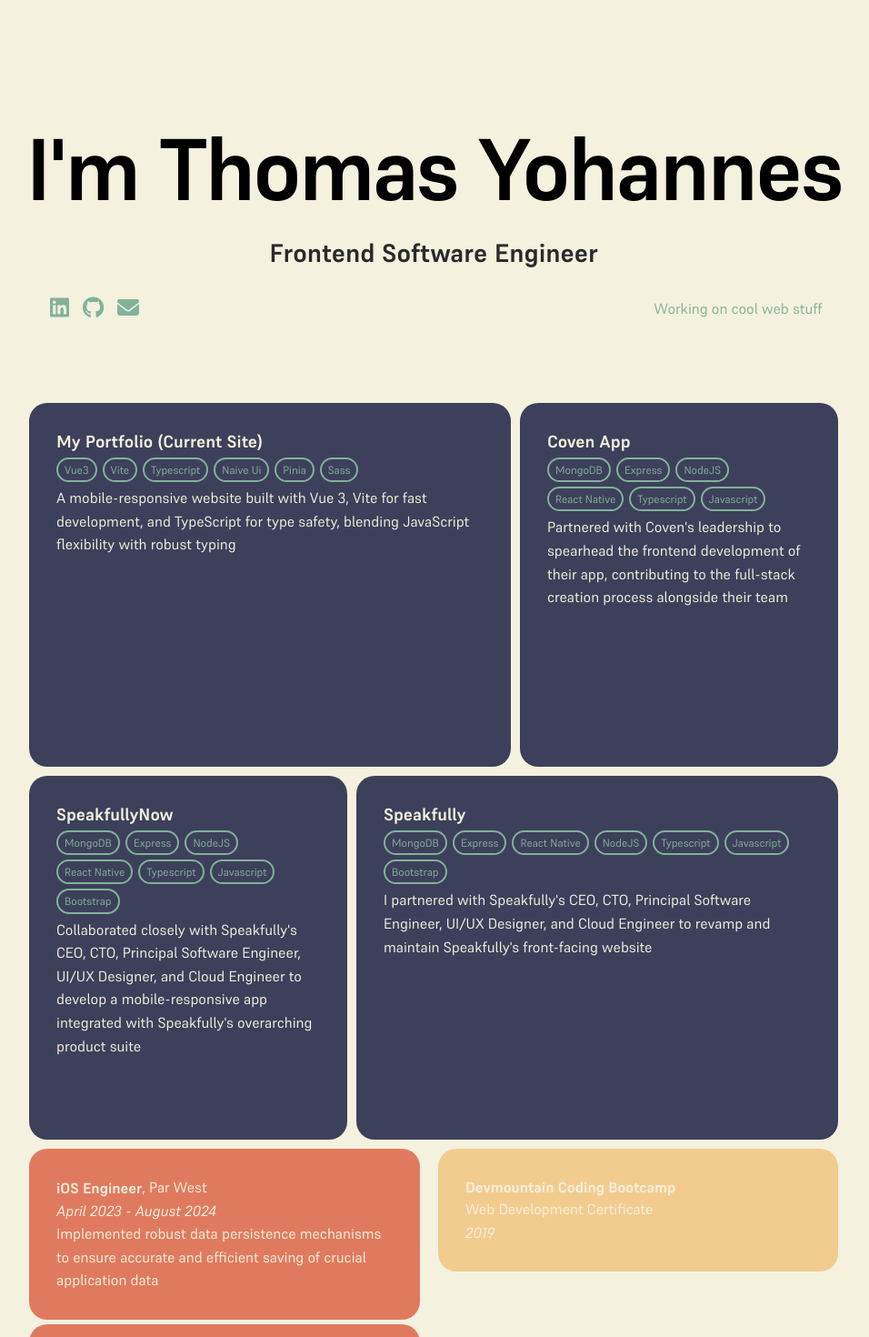
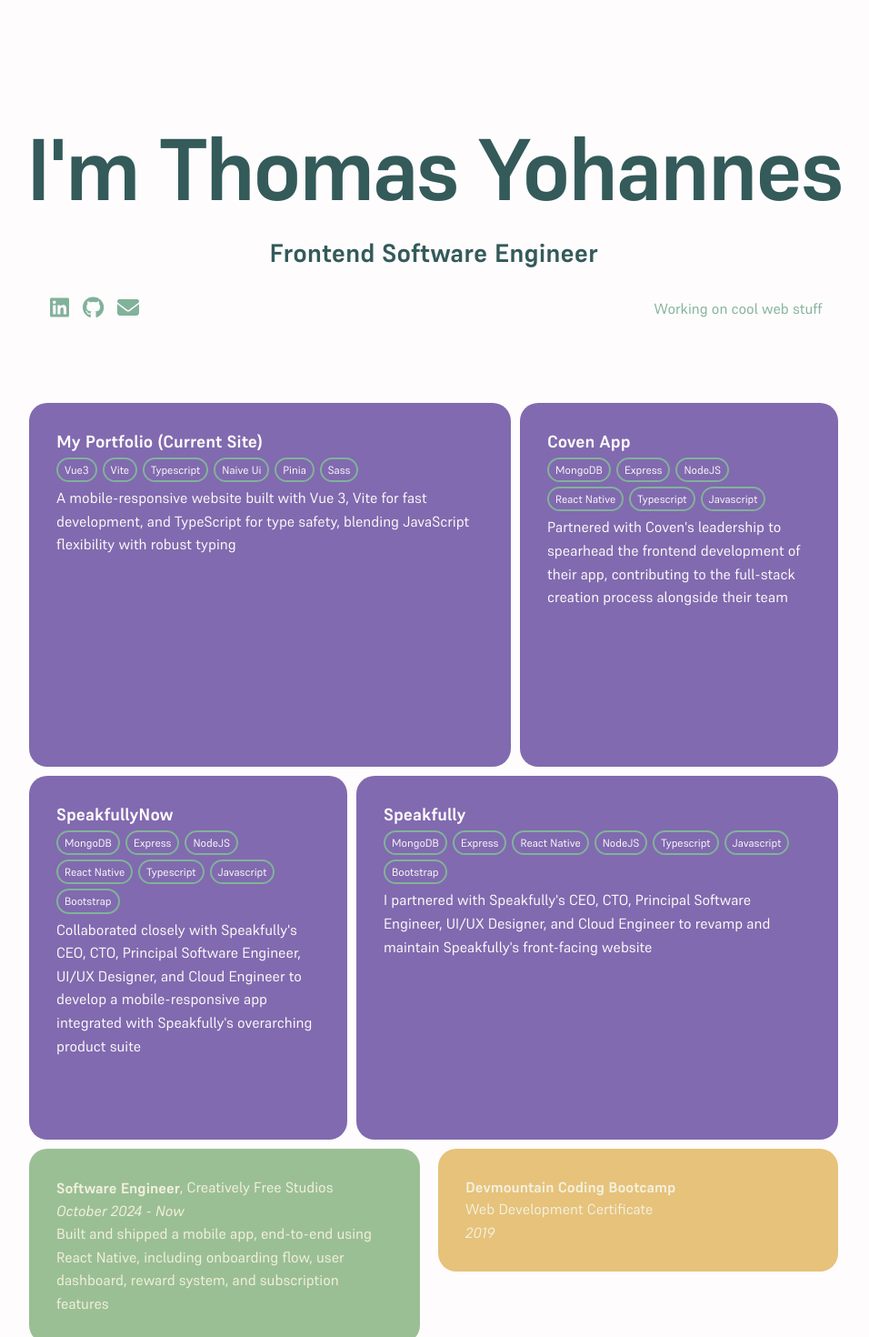
Before and after one commit to ThomYohan/VVNPortfolio, a Vue app: page / in a window 1280 px wide. Shown: the part 40-1510 px from the top of the page at 91% size, without its empty margins (163-1119 px from the left). Built offline with nearby package versions, Linux system fonts and the light colour scheme.

Commit message:
Cleaned up styling, fixed color scheme, updated readme/data.json, and updated class names

```diff
--- a/src/assets/globalStyles.css
+++ b/src/assets/globalStyles.css
@@ -68,16 +68,10 @@ body {
     display: flex;
     flex-direction: column;
     align-items: center;
-    /* background-color: #F0FAF3; */
-    /* background-color: #EDF6F9; */
-    background-color: #F4F1DE;
+    /* background-color: #F4F1DE; */
 
-    /* background-color: #A1F7BC; */
-
-    /* background-color: #3C6E71; */
-    /* background-color: #4541FE; */
-    /* background-color: rgb(118, 0, 240); */
-    /* background-color: rgb(253, 207, 138); */
+    /* background-color: #F2F4ED; */
+    background-color: #fefcfc;
 }
 
 main {
@@ -121,7 +115,6 @@ main {
     top: 0;
     /* left: 0;
     right: 0; */
-    /* background-color: #fff; */
     background-color: #F0FAF3;
     border: 10px red solid;
     border-radius: 20px;
@@ -757,9 +750,6 @@ h6 {
     max-width: min(calc(95% - 10px), calc(900px - 10px));
     /* width: calc(90% - 10px); */
     /* max-width: calc(900px - 10px); */
-    /* background-color: #fff; */
-    /* background-color: transparent; */
-    /* background-color: #D2D6EF; */
     /* background: linear-gradient(to bottom, #FFDCAE, rgba(255, 255, 255, 0.5)); */
     background: linear-gradient(to bottom, rgba(255, 255, 255, 0), rgba(255, 255, 255, 0.5));
     /* background: linear-gradient(to bottom, #F4F1DE, #F4F1DE); */
@@ -845,6 +835,15 @@ h6 {
     flex-direction: column;
     align-items: center;
     /* align-items: center; */
+}
+
+.title {
+    /* color: #2E3B2E; */
+    color: #345a5a;
+}
+
+.subtitle {
+    color: #345a5a;
 }
 
 /* .title-align {
@@ -953,51 +952,49 @@ a {
 
 .tile-a {
     width: calc(60% - 10px);
-    /* background-color: #D2D6EF; */
-    background-color: #3D405B;
-    /* border: 5px solid coral; */
+    /* background-color: #3D405B; */
+    background-color: #816aaf;
 }
 
 .tile-b {
     width: calc(40% - 10px);
-    /* background-color: #DCF9F1; */
-    background-color: #3D405B;
-    /* background-color: #3C6E71; */
-    /* background-color: #E39774; */
-    /* border: 5px solid cyan; */
+    /* background-color: #3D405B; */
+    background-color: #816aaf;
 }
 
 .tile-c {
     width: calc(100% - 10px);
-    /* background-color: #C5E6A6; */
-    background-color: #3D405B;
-    /* background-color: #4F345A; */
+    /* background-color: #3D405B; */
+    background-color: #816aaf;
     /* border: 5px solid lavender; */
 }
 
 .tile-d {
     width: calc(40% - 10px);
     /* background-color: #C5E6A6; */
-    background-color: #3D405B;
+    /* background-color: #3D405B; */
+    background-color: #816aaf;
 }
 
 .tile-e {
     width: calc(60% - 10px);
-    /* background-color: #C9F7EA; */
-    background-color: #3D405B;
+    /* background-color: #3D405B; */
+    background-color: #816aaf;
 }
 
 .tile h3 {
-    /* color: #EDF6F9; */
-    color: #F4F1DE;
+    /* color: #143C2A; */
+    color: #fefcfc;
 }
 
 .tile h5 {
-    color: #F4F1DE;
+    /* color: #143C2A; */
+    color: #fefcfc;
 }
 
 .tile h6 {
-    color: #81B29A;
+    /* color: #143C2A; */
+    color: #fefcfc;
     /* Set font color to white */
 }
 
@@ -1054,8 +1051,8 @@ a {
     opacity: 0;
     /* width: calc(50% - 10px); */
     width: calc(100% - 10px);
-    /* background-color: #EBEBEB; */
-    background-color: #E07A5F;
+    /* background-color: #E07A5F; */
+    background-color: #9bbf95;
     /* border: 5px solid indigo; */
     border-radius: 20px;
     padding: 30px;
@@ -1103,8 +1100,8 @@ h6 {
     /* width: calc(50% - 10px); */
     width: 100%;
     /* border: 5px solid teal; */
-    /* background-color: #FFDCAE; */
-    background-color: #F2CC8F;
+    /* background-color: #F2CC8F; */
+    background-color: #e6c27b;
     border-radius: 20px;
     padding: 30px;
     /* margin: 5px; */
@@ -1159,7 +1156,6 @@ footer {
     justify-content: space-between;
     flex-direction: row;
     width: 95vw;
-    /* background-color: #EBEBEB; */
     border-radius: 20px;
     /* width: calc(100% - 10px); */
     /* width: calc(50% - 10px); */
--- a/src/data.json
+++ b/src/data.json
@@ -140,10 +140,24 @@
     "history": [
         {
             "id": "1",
+            "role": "Software Engineer",
+            "name": "Creatively Free Studios",
+            "location": "Longmont, Colorado",
+            "date": "October 2024 - Now",
+            "details": {
+                "detail1": "Built and shipped a mobile app, end-to-end using React Native, including onboarding flow, user dashboard, reward system, and subscription features",
+                "detail2": "",
+                "detail3": "",
+                "detail4": "",
+                "detail5": ""
+            }
+        },
+        {
+            "id": "2",
             "role": "iOS Engineer",
             "name": "Par West",
             "location": "Rancho Cucamonga, California",
-            "date": "April 2023 - August 2024",
+            "date": "April 2023 - October 2024",
             "details": {
                 "detail1": "Implemented robust data persistence mechanisms to ensure accurate and efficient saving of crucial application data",
                 "detail2": "Worked directly with an outsourced team of proficient UI/UX Designers to review, clean up, and finalize new production designs for a multi-quarter project",
@@ -153,7 +167,7 @@
             }
         },
         {
-            "id": "2",
+            "id": "3",
             "role": "Software Engineer",
             "name": "Dstillery",
             "location": "New York",
@@ -167,7 +181,7 @@
             }
         },
         {
-            "id": "3",
+            "id": "4",
             "role": "Software Engineer",
             "name": "Speakfully",
             "location": "Eau Claire, WI",
@@ -181,7 +195,7 @@
             }
         },
         {
-            "id": "4",
+            "id": "5",
             "role": "Full Stack Developer",
             "name": "RentChirp",
             "location": "San Francisco, CA",
@@ -195,7 +209,7 @@
             }
         },
         {
-            "id": "5",
+            "id": "6",
             "role": "Associate Software Engineer",
             "name": "PK Technology",
             "location": "Wichita, KS",
--- a/src/views/Home.vue
+++ b/src/views/Home.vue
@@ -7,8 +7,8 @@
             <div class="title-box">
                 <!-- <n-gradient-text class="title-align" gradient="linear-gradient(90deg, #CAA8F5, #44FFD2, #F79256)"
                     :animation-speed="1" :animation-direction="'alternate'">I'm Thomas Yohannes</n-gradient-text> -->
-                <h1 class="title-align">I'm Thomas Yohannes</h1>
-                <h2 class="title-align">Frontend Software Engineer</h2>
+                <h1 class="title">I'm Thomas Yohannes</h1>
+                <h2 class="subtitle">Frontend Software Engineer</h2>
             </div>
             <div class="header-box">
                 <div class="header-link-container">
```
Also changed, not shown: 1 other file (tests, documents, lock files or other folders).
